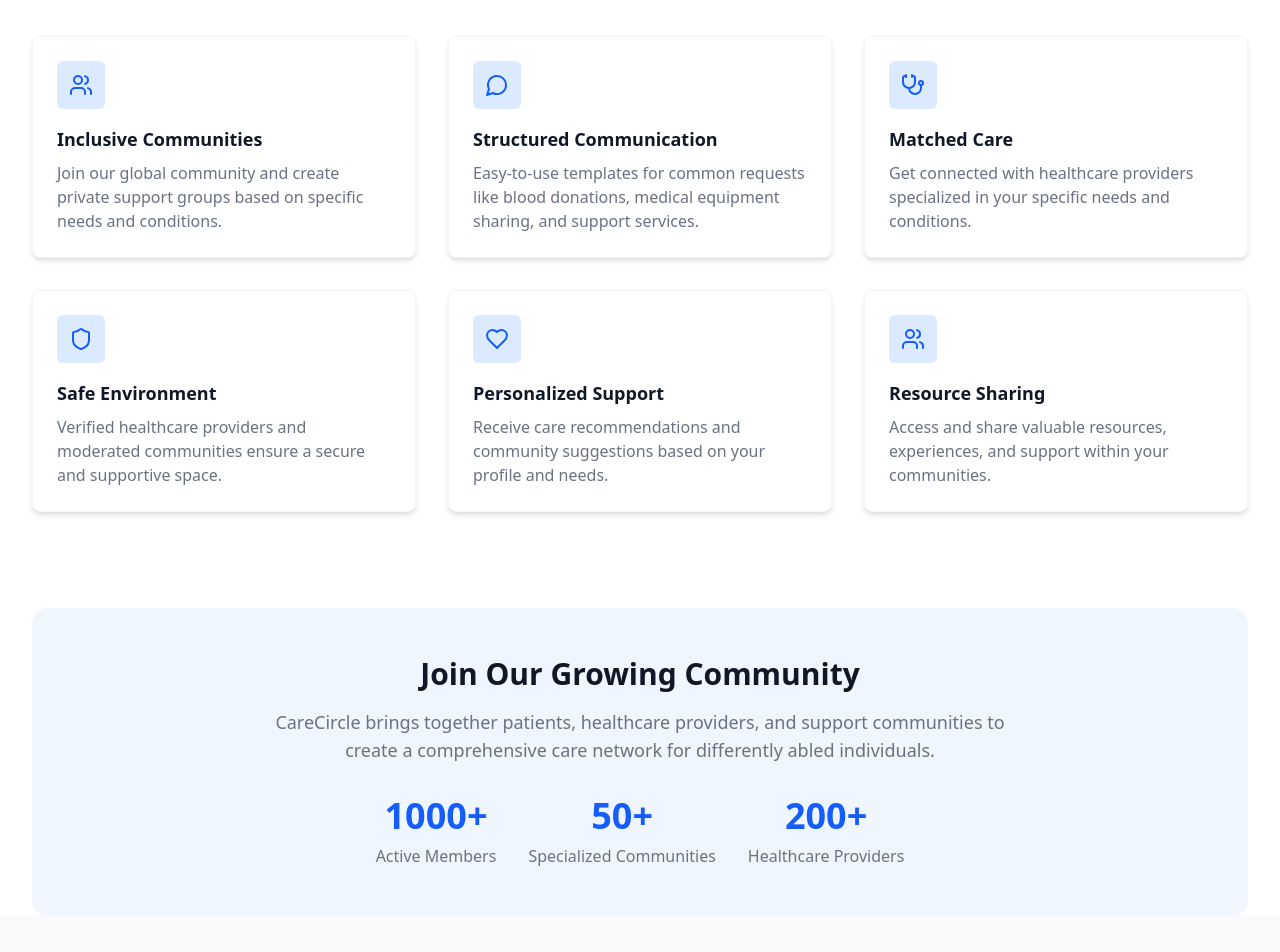
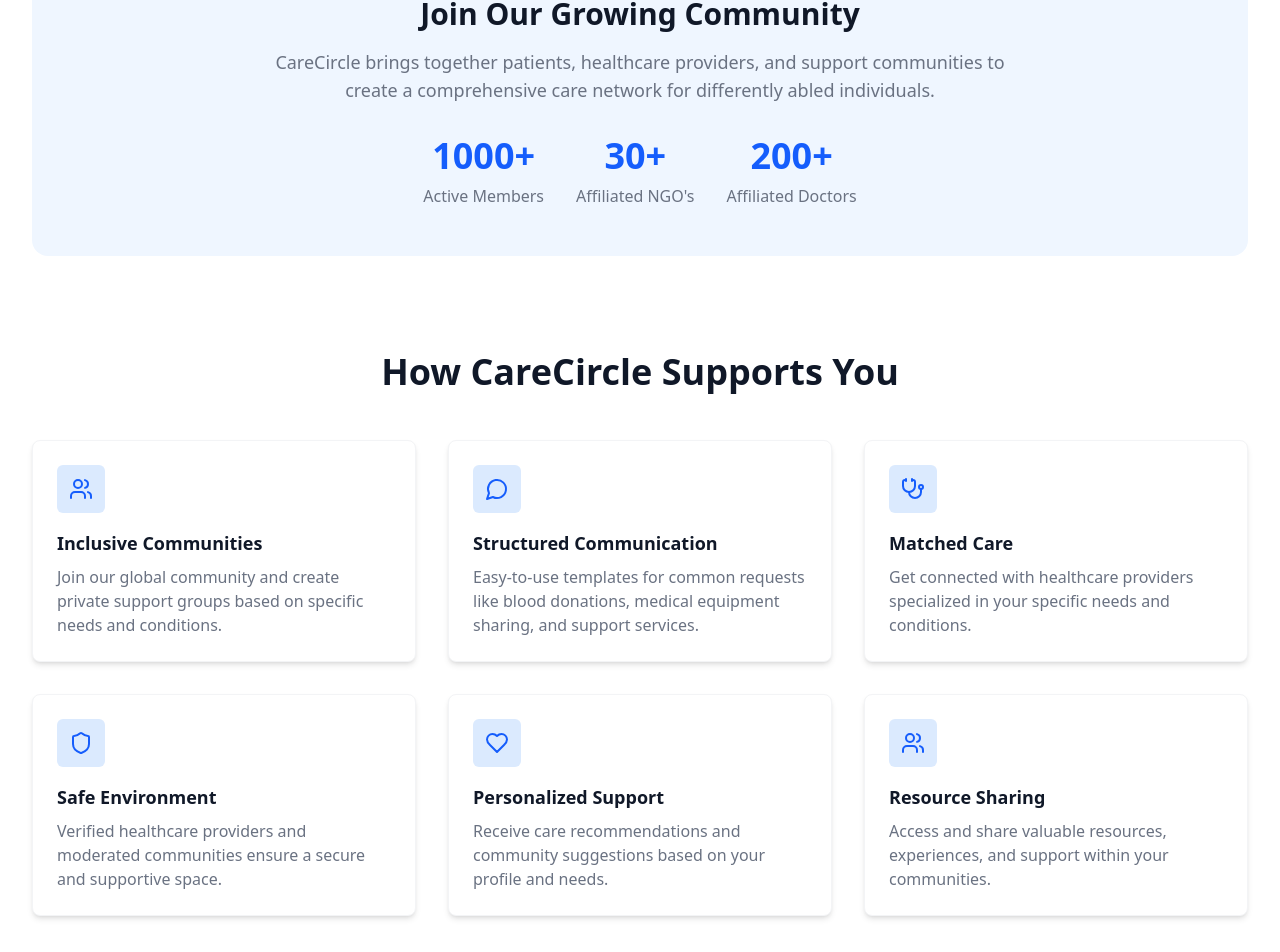
Before and after one commit to sarvesh123githubacc/Codex, a React (Vite) app in the folder frontend/: page / in a window 1280 px wide. Shown: the part 670-1622 px from the top of the page. Built offline with nearby package versions, Linux system fonts and the light colour scheme.

Commit message:
Changes in landing page

```diff
--- a/frontend/src/pages/Home.jsx
+++ b/frontend/src/pages/Home.jsx
@@ -6,6 +6,7 @@ import {
     Shield,
     UserPlus,
   } from "lucide-react";
+  import { Link } from "react-router-dom";
   // import { useEffect } from "react";
   // import { io } from "socket.io-client";
 
@@ -36,16 +37,53 @@ import {
 
               <div className="mt-5 sm:mt-8 sm:flex sm:justify-center lg:justify-start">
                 <div className="rounded-md shadow">
+                  <Link to="/signup">
                   <button className="w-full flex items-center justify-center px-8 py-3 border border-transparent text-base font-medium rounded-md text-white bg-blue-600 hover:bg-blue-700 md:py-4 md:text-lg md:px-10">
                     <UserPlus className="w-5 h-5 mr-2" />
                     Join as Patient
                   </button>
+                  </Link>
                 </div>
                 <div className="mt-3 sm:mt-0 sm:ml-3">
-                  <button className="w-full flex items-center justify-center px-8 py-3 border border-transparent text-base font-medium rounded-md text-blue-600 bg-blue-100 hover:bg-blue-200 md:py-4 md:text-lg md:px-10">
+                <Link to="/signup">
+                  <button  className="w-full flex items-center justify-center px-8 py-3 border border-transparent text-base font-medium rounded-md text-blue-600 bg-blue-100 hover:bg-blue-200 md:py-4 md:text-lg md:px-10">
                     <Stethoscope className="w-5 h-5 mr-2" />
                     Join as Doctor
                   </button>
+                  </Link>
+                </div>
+              </div>
+            </div>
+
+            <div className="joincommunity mt-24 bg-blue-50 rounded-2xl p-8 sm:p-12">
+              <div className=" max-w-3xl mx-auto text-center">
+                <h2 className="text-3xl font-extrabold text-gray-900">
+                  Join Our Growing Community
+                </h2>
+                <p className="mt-4 text-lg text-gray-500">
+                  CareCircle brings together patients, healthcare providers, and
+                  support communities to create a comprehensive care network for
+                  differently abled individuals.
+                </p>
+                <div className="numbers mt-8 flex justify-center space-x-8">
+                  <div className="text-center">
+                    <p className="text-4xl font-extrabold text-blue-600">1000+</p>
+                    <p className="mt-2 text-base font-medium text-gray-500">
+                      Active Members
+                    </p>
+                  </div>
+                  <div className="text-center">
+                    <p className="text-4xl font-extrabold text-blue-600">30+</p>
+                    <p className="mt-2 text-base font-medium text-gray-500">
+                      Affiliated NGO's
+                    </p>
+                  </div>
+                  <div className="text-center">
+                    <p className="text-4xl font-extrabold text-blue-600">200+</p>
+                    <p className="mt-2 text-base font-medium text-gray-500">
+                      Affiliated Doctors
+                    </p>
+                  </div>
                 </div>
               </div>
             </div>
@@ -56,7 +94,7 @@ import {
                   How CareCircle Supports You
                 </h2>
               </div>
-              <div className="features grid grid-cols-1 gap-8 sm:grid-cols-2 lg:grid-cols-3">
+              <div className="features grid grid-cols-1 gap-8 sm:grid-cols-2 lg:grid-cols-3 mb-18">
                 <FeatureCard
                   icon={<Users className="h-6 w-6 text-blue-600" />}
                   title="Inclusive Communities"
@@ -90,38 +128,7 @@ import {
               </div>
             </div>
 
-            <div className="joincommunity mt-24 bg-blue-50 rounded-2xl p-8 sm:p-12">
-              <div className=" max-w-3xl mx-auto text-center">
-                <h2 className="text-3xl font-extrabold text-gray-900">
-                  Join Our Growing Community
-                </h2>
-                <p className="mt-4 text-lg text-gray-500">
-                  CareCircle brings together patients, healthcare providers, and
-                  support communities to create a comprehensive care network for
-                  differently abled individuals.
-                </p>
-                <div className="numbers mt-8 flex justify-center space-x-8">
-                  <div className="text-center">
-                    <p className="text-4xl font-extrabold text-blue-600">1000+</p>
-                    <p className="mt-2 text-base font-medium text-gray-500">
-                      Active Members
-                    </p>
-                  </div>
-                  <div className="text-center">
-                    <p className="text-4xl font-extrabold text-blue-600">50+</p>
-                    <p className="mt-2 text-base font-medium text-gray-500">
-                      Specialized Communities
-                    </p>
-                  </div>
-                  <div className="text-center">
-                    <p className="text-4xl font-extrabold text-blue-600">200+</p>
-                    <p className="mt-2 text-base font-medium text-gray-500">
-                      Healthcare Providers
-                    </p>
-                  </div>
-                </div>
-              </div>
-            </div>
+
           </main>
         </div>
       </div>
```
Also changed, not shown: 1 other file (tests, documents, lock files or other folders).
